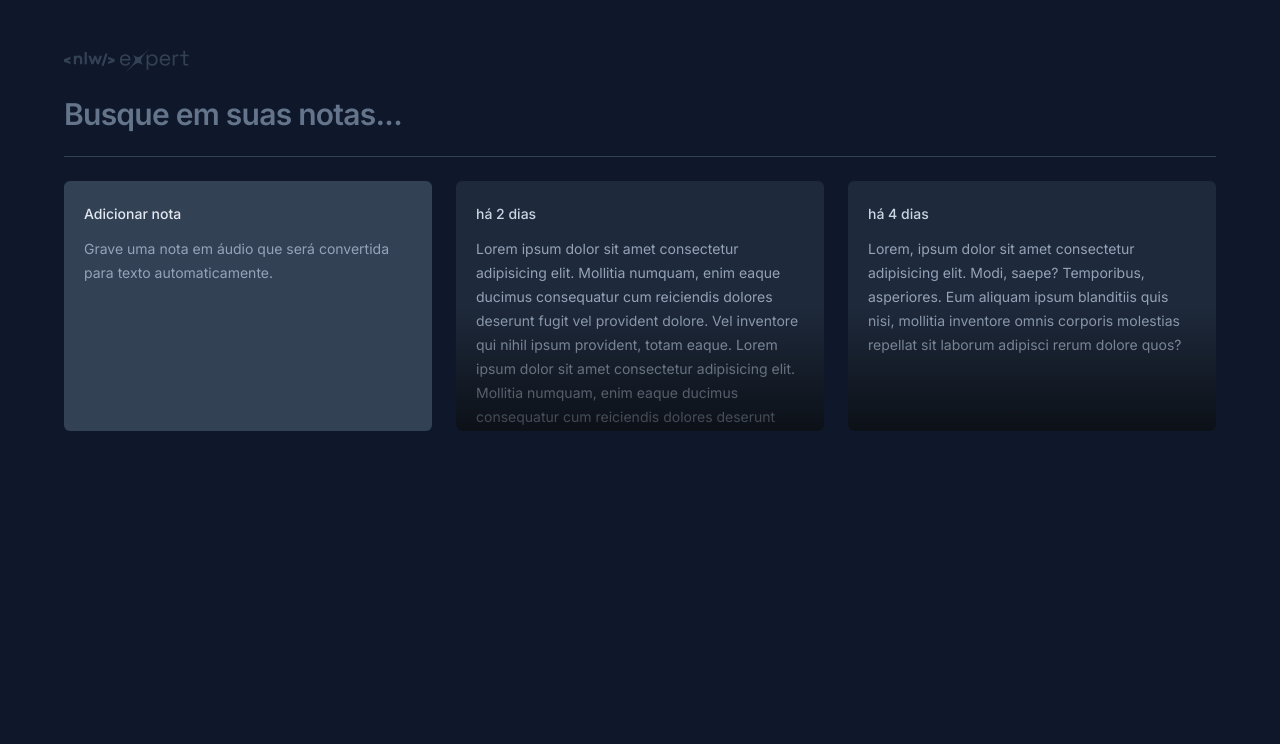
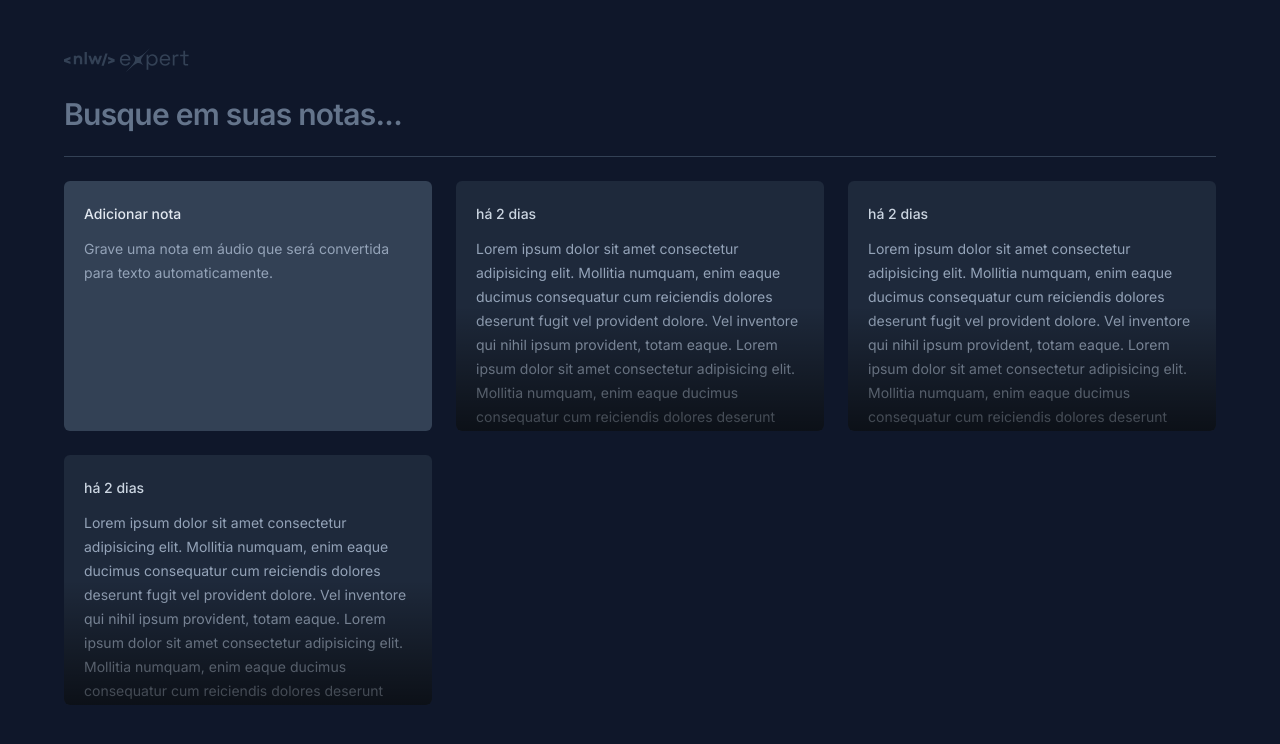
Before and after one commit to georgeguii/my-notes, a React (Vite) app: page / in a window 1280 px wide. Shown: the top 744 px of the page. Built offline with nearby package versions, Linux system fonts and the light colour scheme.

Commit message:
:recycle: refactor: componetizando elementos da tela inicial

```diff
--- a/src/app.tsx
+++ b/src/app.tsx
@@ -1,4 +1,6 @@
 import logo from './assets/logo-nlw-expert.svg'
+import { NewNoteCard } from './components/new-note-card'
+import { NoteCard } from './components/note-card'
 
 export function App() {
   return (
@@ -16,37 +18,10 @@
       <div className='h-px bg-slate-700' />
 
       <div className='grid grid-cols-3 auto-rows-[250px] gap-6'>
-        <div className='rounded-md bg-slate-700 p-5 space-y-3'>
-          <span className='text-sm font-medium text-slate-200'>
-            Adicionar nota
-          </span>
-          <p className='text-sm leading-6 text-slate-400'>
-            Grave uma nota em áudio que será convertida para texto automaticamente.
-          </p>
-        </div>
-
-        <div className='rounded-md bg-slate-800 p-5 space-y-3 overflow-hidden relative'>
-          <span className='text-sm font-medium text-slate-300'>
-            há 2 dias
-          </span>
-          <p className='text-sm leading-6 text-slate-400 '>
-            Lorem ipsum dolor sit amet consectetur adipisicing elit. Mollitia numquam, enim eaque ducimus consequatur cum reiciendis dolores deserunt fugit vel provident dolore. Vel inventore qui nihil ipsum provident, totam eaque.
-            Lorem ipsum dolor sit amet consectetur adipisicing elit. Mollitia numquam, enim eaque ducimus consequatur cum reiciendis dolores deserunt fugit vel provident dolore. Vel inventore qui nihil ipsum provident, totam eaque.
-          </p>
-
-          <div className='absolute bottom-0 left-0 right-0 h-1/2 bg-gradient-to-t from-black/60 to-black/0 pointer-events-none' />
-        </div>
-
-        <div className='rounded-md bg-slate-800 p-5 space-y-3  overflow-hidden relative'>
-          <span className='text-sm font-medium text-slate-300'>
-            há 4 dias
-          </span>
-          <p className='text-sm leading-6 text-slate-400'>
-            Lorem, ipsum dolor sit amet consectetur adipisicing elit. Modi, saepe? Temporibus, asperiores. Eum aliquam ipsum blanditiis quis nisi, mollitia inventore omnis corporis molestias repellat sit laborum adipisci rerum dolore quos?
-          </p>
-
-          <div className='absolute bottom-0 left-0 right-0 h-1/2 bg-gradient-to-t from-black/60 to-black/0 pointer-events-none' />
-        </div>
+        <NewNoteCard />
+        <NoteCard />
+        <NoteCard />
+        <NoteCard />
       </div>
     </div>
   )
--- /dev/null
+++ b/src/components/new-note-card.tsx
@@ -0,0 +1,12 @@
+export function NewNoteCard() {
+  return (
+    <div className='rounded-md bg-slate-700 p-5 space-y-3'>
+      <span className='text-sm font-medium text-slate-200'>
+        Adicionar nota
+      </span>
+      <p className='text-sm leading-6 text-slate-400'>
+        Grave uma nota em áudio que será convertida para texto automaticamente.
+      </p>
+    </div>
+  )
+}
--- /dev/null
+++ b/src/components/note-card.tsx
@@ -0,0 +1,15 @@
+export function NoteCard() {
+  return (
+    <div className='rounded-md bg-slate-800 p-5 space-y-3 overflow-hidden relative'>
+      <span className='text-sm font-medium text-slate-300'>
+        há 2 dias
+      </span>
+      <p className='text-sm leading-6 text-slate-400 '>
+        Lorem ipsum dolor sit amet consectetur adipisicing elit. Mollitia numquam, enim eaque ducimus consequatur cum reiciendis dolores deserunt fugit vel provident dolore. Vel inventore qui nihil ipsum provident, totam eaque.
+        Lorem ipsum dolor sit amet consectetur adipisicing elit. Mollitia numquam, enim eaque ducimus consequatur cum reiciendis dolores deserunt fugit vel provident dolore. Vel inventore qui nihil ipsum provident, totam eaque.
+      </p>
+
+      <div className='absolute bottom-0 left-0 right-0 h-1/2 bg-gradient-to-t from-black/60 to-black/0 pointer-events-none' />
+    </div>
+  )
+}
```
